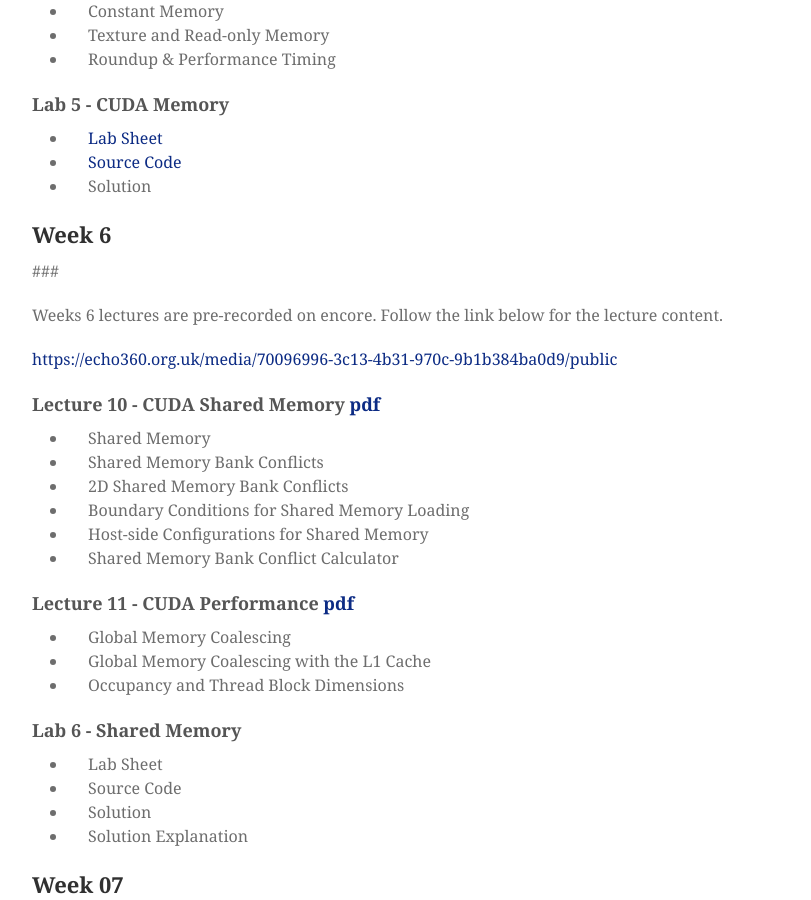
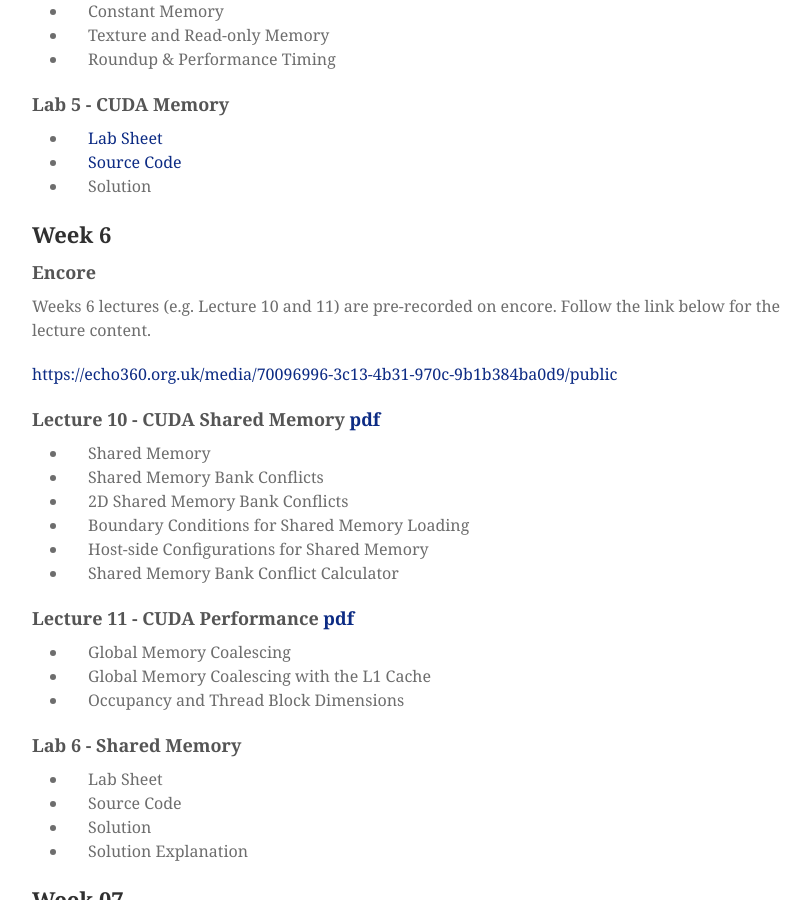
Before and after one commit to mondus/mondus.github.io, a Jekyll site: the page built from teaching/COM4521/index.md, in a window 1280 px wide and 900 px high, scrolled down 5354 px. Shown: the whole window, without its empty margins (208-1019 px from the left). Built offline with Jekyll 4.4.1, drawn with Linux system fonts in a browser that asks for light colours; nearby versions of some CDN libraries; some web fonts are replaced.

Commit message:
Update index.md

```diff
--- a/teaching/COM4521/index.md
+++ b/teaching/COM4521/index.md
@@ -191,9 +191,9 @@ A [Google group](https://groups.google.com/a/sheffield.ac.uk/d/forum/com4521-gro
 
 ## Week 6
 
-###
+### Encore
 
-Weeks 6 lectures are pre-recorded on encore. Follow the link below for the lecture content.
+Weeks 6 lectures (e.g. Lecture 10 and 11) are pre-recorded on encore. Follow the link below for the lecture content.
 
 [https://echo360.org.uk/media/70096996-3c13-4b31-970c-9b1b384ba0d9/public](https://echo360.org.uk/media/70096996-3c13-4b31-970c-9b1b384ba0d9/public)
 
```
